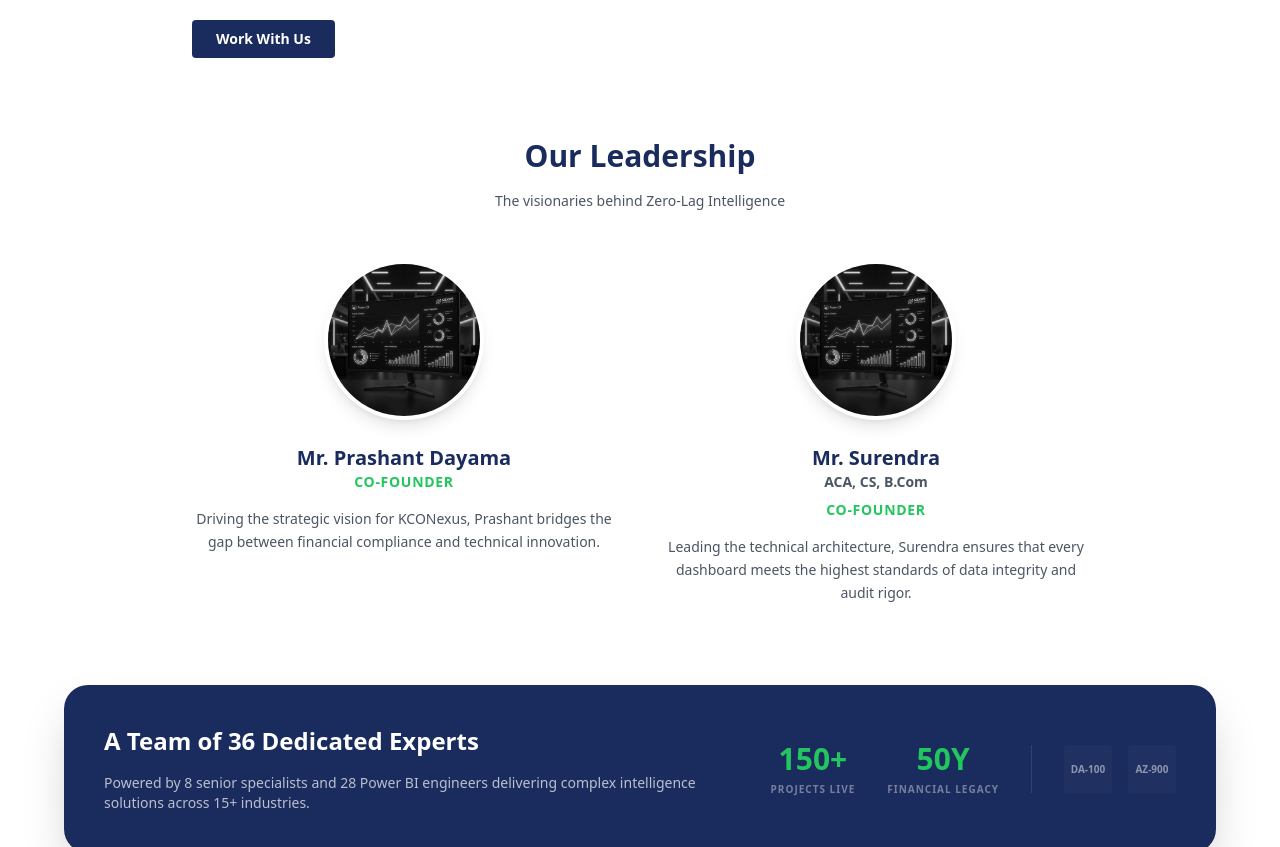
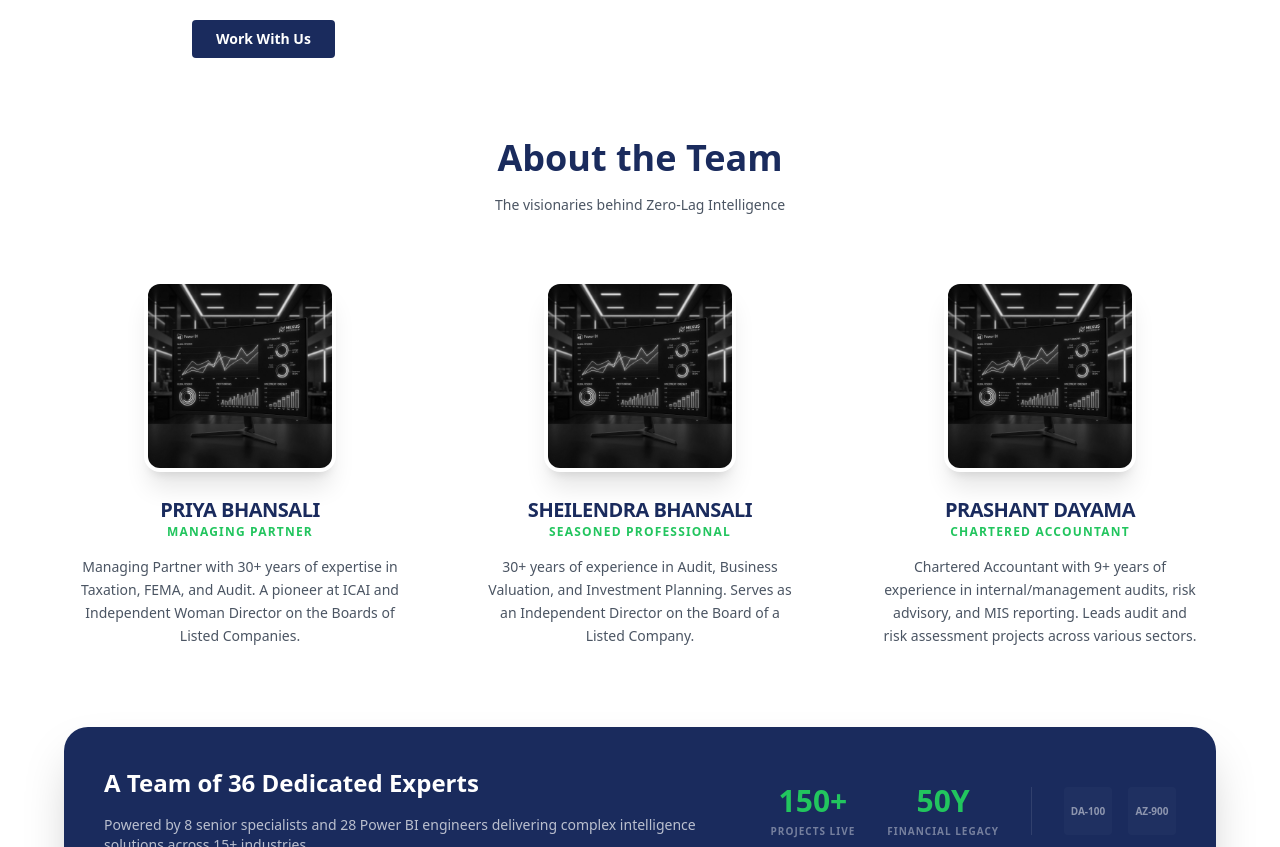
Before and after one commit to surendraRm1/powerbi-kconexus, a Next.js app: page /about in a window 1280 px wide. Shown: the part 1600-2447 px from the top of the page. Built offline with nearby package versions, Linux system fonts and the light colour scheme.

Commit message:
Update About the Team with new profiles and remove Mr. Surendra

```diff
--- a/app/about/page.tsx
+++ b/app/about/page.tsx
@@ -14,7 +14,7 @@ export default function AboutPage() {
             <Section
                 eyebrow="Our Story"
                 title="Revolutionizing Business Intelligence"
-                subtitle="KCOnexus was founded in December 2021 by Mr. Prashant Dayama and Mr. Surendra to lead a new era of data-driven decision-making. Emerging alongside the Power BI revolution, our founders envisioned a firm that would eliminate the delays of traditional reporting through advanced automation."
+                subtitle="KCOnexus was founded in December 2021 by Mr. Prashant Dayama and our leadership team to lead a new era of data-driven decision-making. Emerging alongside the Power BI revolution, our founders envisioned a firm that would eliminate the delays of traditional reporting through advanced automation."
             >
 
                 <div className="max-w-4xl mx-auto mb-20">
@@ -48,31 +48,45 @@ export default function AboutPage() {
 
 
                 {/* Leadership Section */}
-                <div className="max-w-4xl mx-auto mb-20">
-                    <div className="text-center mb-12">
-                        <h2 className="text-3xl font-bold text-navy-900 mb-4">Our Leadership</h2>
+                <div className="max-w-6xl mx-auto mb-20">
+                    <div className="text-center mb-16">
+                        <h2 className="text-4xl font-bold text-navy-900 mb-4">About the Team</h2>
                         <p className="text-ink-500">The visionaries behind Zero-Lag Intelligence</p>
                     </div>
-                    <div className="grid md:grid-cols-2 gap-12">
+                    <div className="grid md:grid-cols-3 gap-12">
+                        {/* Priya Bhansali */}
                         <div className="text-center group">
-                            <div className="w-40 h-40 bg-gray-200 rounded-full mx-auto mb-6 overflow-hidden border-4 border-white shadow-lg group-hover:border-openbi-green transition-all">
+                            <div className="w-48 h-48 bg-gray-200 rounded-2xl mx-auto mb-6 overflow-hidden border-4 border-white shadow-xl group-hover:border-openbi-green transition-all">
+                                <img src="/assets/test-image.png" alt="Priya Bhansali" className="w-full h-full object-cover grayscale group-hover:grayscale-0 transition-all duration-500" />
+                            </div>
+                            <h3 className="text-xl font-bold text-navy-900 group-hover:text-openbi-green transition-colors uppercase tracking-tight">Priya Bhansali</h3>
+                            <p className="text-openbi-green font-bold text-xs uppercase tracking-widest mb-4">Managing Partner</p>
+                            <p className="text-ink-500 text-sm leading-relaxed px-4">
+                                Managing Partner with 30+ years of expertise in Taxation, FEMA, and Audit. A pioneer at ICAI and Independent Woman Director on the Boards of Listed Companies.
+                            </p>
+                        </div>
+
+                        {/* Sheilendra Bhansali */}
+                        <div className="text-center group">
+                            <div className="w-48 h-48 bg-gray-200 rounded-2xl mx-auto mb-6 overflow-hidden border-4 border-white shadow-xl group-hover:border-openbi-green transition-all">
+                                <img src="/assets/test-image.png" alt="Sheilendra Bhansali" className="w-full h-full object-cover grayscale group-hover:grayscale-0 transition-all duration-500" />
+                            </div>
+                            <h3 className="text-xl font-bold text-navy-900 group-hover:text-openbi-green transition-colors uppercase tracking-tight">Sheilendra Bhansali</h3>
+                            <p className="text-openbi-green font-bold text-xs uppercase tracking-widest mb-4">Seasoned Professional</p>
+                            <p className="text-ink-500 text-sm leading-relaxed px-4">
+                                30+ years of experience in Audit, Business Valuation, and Investment Planning. Serves as an Independent Director on the Board of a Listed Company.
+                            </p>
+                        </div>
+
+                        {/* Prashant Dayama */}
+                        <div className="text-center group">
+                            <div className="w-48 h-48 bg-gray-200 rounded-2xl mx-auto mb-6 overflow-hidden border-4 border-white shadow-xl group-hover:border-openbi-green transition-all">
                                 <img src="/assets/test-image.png" alt="Prashant Dayama" className="w-full h-full object-cover grayscale group-hover:grayscale-0 transition-all duration-500" />
                             </div>
-                            <h3 className="text-xl font-bold text-navy-900">Mr. Prashant Dayama</h3>
-                            <p className="text-openbi-green font-bold text-sm uppercase tracking-wider mb-4">Co-Founder</p>
-                            <p className="text-ink-500 text-sm leading-relaxed">
-                                Driving the strategic vision for KCONexus, Prashant bridges the gap between financial compliance and technical innovation.
-                            </p>
-                        </div>
-                        <div className="text-center group">
-                            <div className="w-40 h-40 bg-gray-200 rounded-full mx-auto mb-6 overflow-hidden border-4 border-white shadow-lg group-hover:border-openbi-green transition-all">
-                                <img src="/assets/test-image.png" alt="Mr. Surendra" className="w-full h-full object-cover grayscale group-hover:grayscale-0 transition-all duration-500" />
-                            </div>
-                            <h3 className="text-xl font-bold text-navy-900">Mr. Surendra</h3>
-                            <h4 className="text-sm font-bold text-navy-400 mb-2">ACA, CS, B.Com</h4>
-                            <p className="text-openbi-green font-bold text-sm uppercase tracking-wider mb-4">Co-Founder</p>
-                            <p className="text-ink-500 text-sm leading-relaxed">
-                                Leading the technical architecture, Surendra ensures that every dashboard meets the highest standards of data integrity and audit rigor.
+                            <h3 className="text-xl font-bold text-navy-900 group-hover:text-openbi-green transition-colors uppercase tracking-tight">Prashant Dayama</h3>
+                            <p className="text-openbi-green font-bold text-xs uppercase tracking-widest mb-4">Chartered Accountant</p>
+                            <p className="text-ink-500 text-sm leading-relaxed px-4">
+                                Chartered Accountant with 9+ years of experience in internal/management audits, risk advisory, and MIS reporting. Leads audit and risk assessment projects across various sectors.
                             </p>
                         </div>
                     </div>
```
